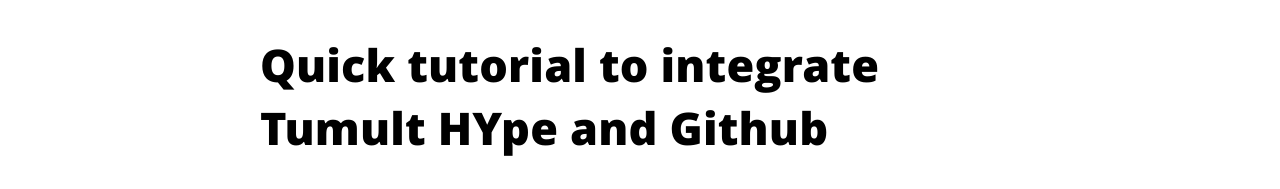
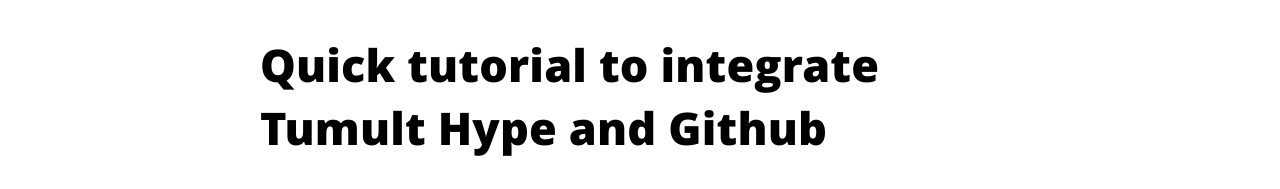
Before and after one commit to dpearson100/dpearson100.github.io, a Jekyll site: the page built from _posts/2018-11-20-Hosting-Hype-Projects-On-Github.md, in a window 1280 px wide. Shown: the part 907-1096 px from the top of the page. Built offline with Jekyll 4.4.1, drawn with Linux system fonts in a browser that asks for light colours; comment, search, counter and statistics services are not loaded; grey boxes are pictures that could not be loaded.

```diff
--- a/_posts/2018-11-20-Hosting-Hype-Projects-On-Github.md
+++ b/_posts/2018-11-20-Hosting-Hype-Projects-On-Github.md
@@ -13,6 +13,6 @@ categories:
 twitter_text: 'Hosting Projects on Github'
 ---
 
-<h1>Quick tutorial to integrate Tumult HYpe and Github</h1>
+<h1>Quick tutorial to integrate Tumult Hype and Github</h1>
 
 <iframe width="600" height="450" src="https://www.youtube.com/embed/b-P-ArNnduA" frameborder="0" allow="accelerometer; autoplay; encrypted-media; gyroscope; picture-in-picture" allowfullscreen></iframe>
```
